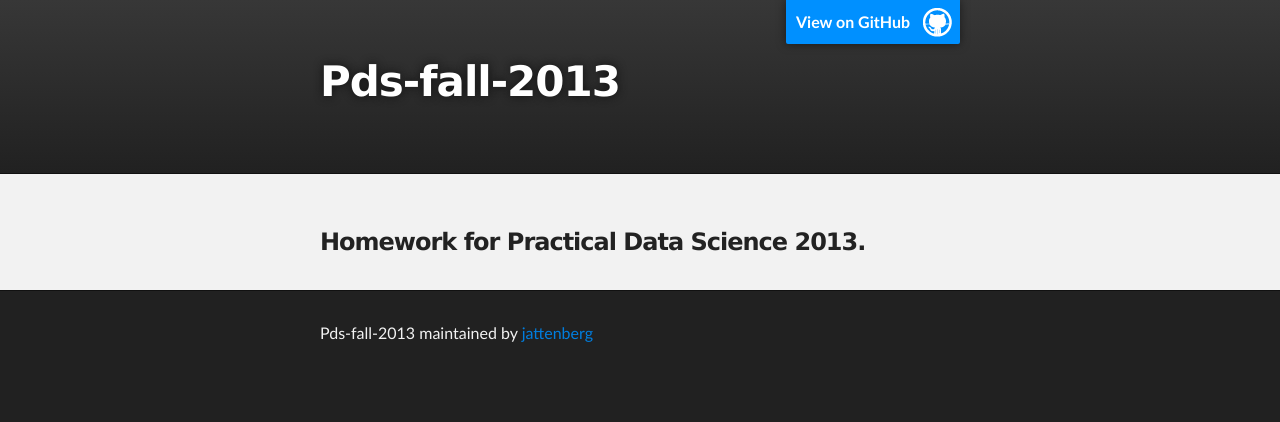
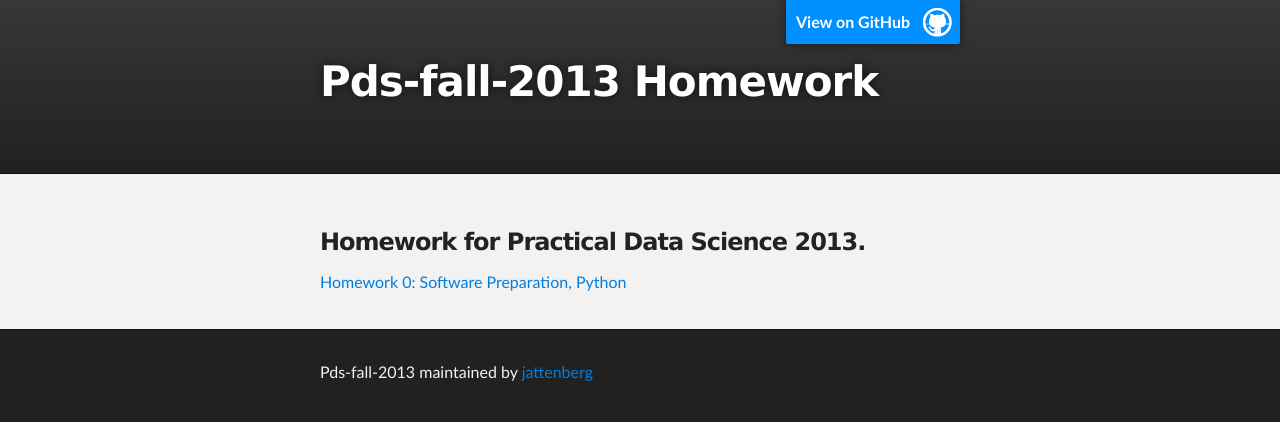
Before and after one commit to genghis88/PDS-Fall-2013, a plain HTML site: page homework.html in a window 1280 px wide. Drawn offline with Linux system fonts and the light colour scheme.

Commit message:
adding homework page

```diff
--- a/pages/homework/index.html
+++ b/homework.html
@@ -6,9 +6,9 @@
     <meta http-equiv="X-UA-Compatible" content="chrome=1" />
     <meta name="description" content="Pds-fall-2013 : " />
 
-    <link rel="stylesheet" type="text/css" media="screen" href="/stylesheets/stylesheet.css">
+    <link rel="stylesheet" type="text/css" media="screen" href="stylesheets/stylesheet.css">
 
-    <title>Pds-fall-2013</title>
+    <title>Pds-fall-2013 Homework</title>
   </head>
 
   <body>
@@ -18,7 +18,7 @@
         <header class="inner">
           <a id="forkme_banner" href="https://github.com/jattenberg/PDS-Fall-2013">View on GitHub</a>
 
-          <h1 id="project_title">Pds-fall-2013</h1>
+          <h1 id="project_title">Pds-fall-2013 Homework</h1>
           <h2 id="project_tagline"></h2>
 
 
@@ -30,6 +30,8 @@
       <section id="main_content" class="inner">
         <h3>Homework for Practical Data Science 2013.</h3>
 
+
+        <p> <a href="https://docs.google.com/document/d/1Tm0uZMUNcINSixaDybXvWJdiLvoD5TPlUQwbPfvJ-Wc/pub">Homework 0: Software Preparation, Python</a></p>
 
 
       </section>
```
Also changed, not shown: 1 other file.
